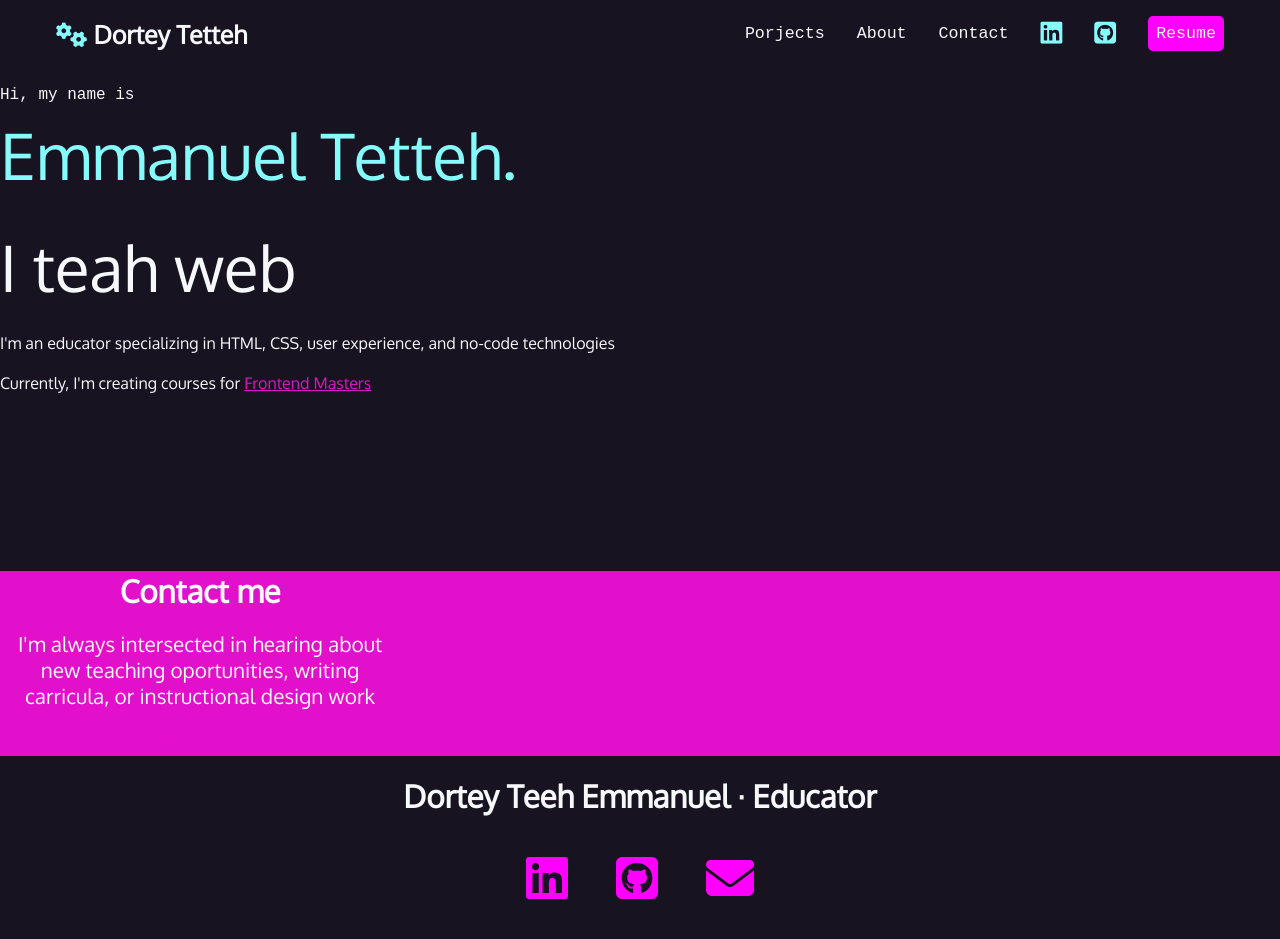
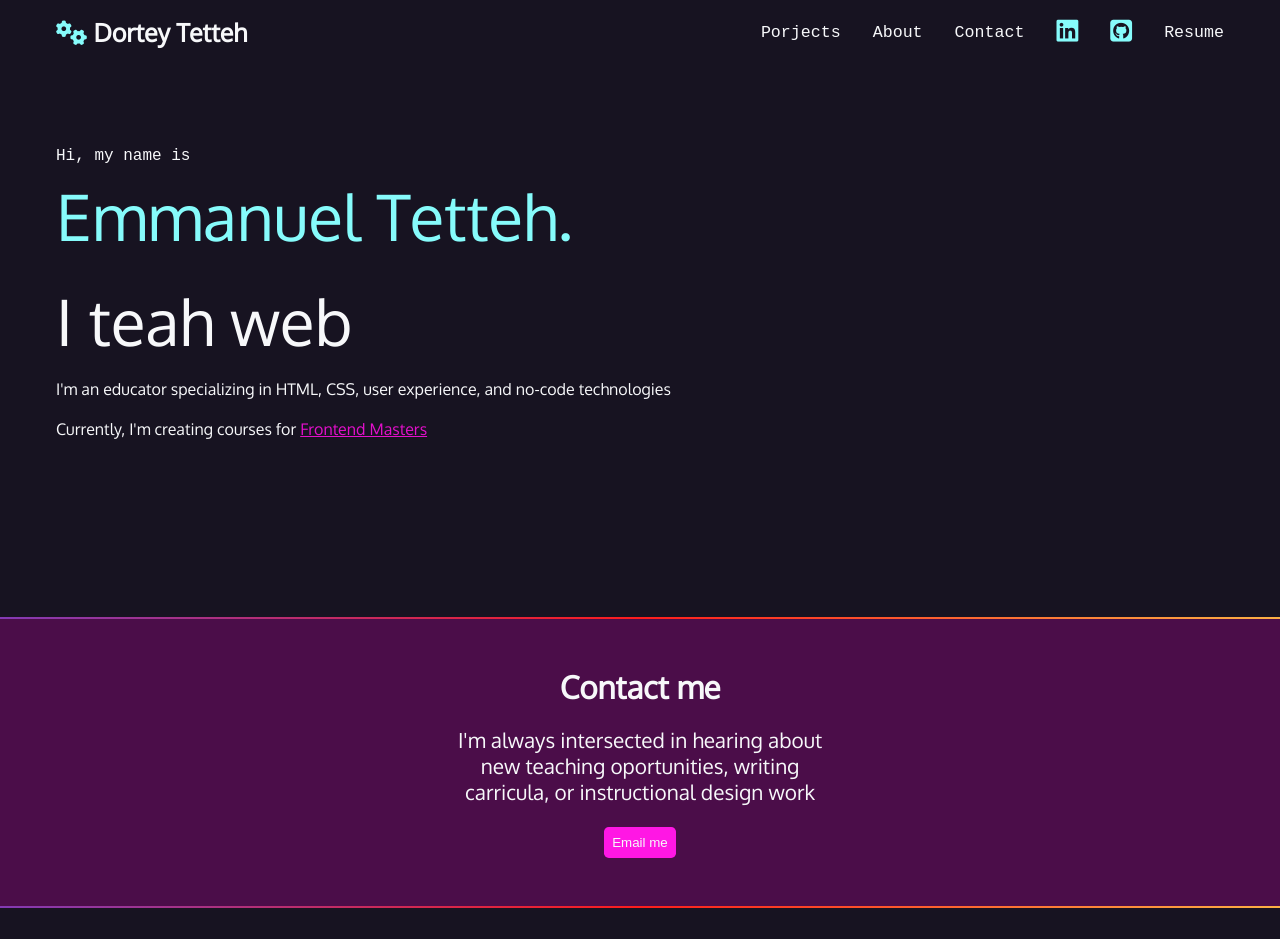
Before and after one commit to pythonwithDT/Getting-Tarted-with-Css---FrontEnd-Mentor, a plain HTML site: page index.html in a window 1280 px wide. Shown: the top 939 px of the page. Drawn offline with Linux system fonts and the light colour scheme; a web font is replaced by a local one.

Commit message:
getting started with css

```diff
--- a/index.html
+++ b/index.html
@@ -37,16 +37,16 @@
         and no-code technologies</p>
         <p>Currently, I'm creating courses for <a href="http://frontendmaster.com" target="_blank">Frontend Masters</a></p>
     </section>
-
+    <div class="gradient"></div>
     <section class="contacts">
         <div class="color">
             <h2>Contact me</h2>
             <p class="wrap">I'm always intersected in hearing about new teaching oportunities,
                 writing carricula, or instructional design work
             </p>
-            <p><a href="http://emmanueltdortey@yahoo.com">Email me</a></p>
+            <button><a href="http://emmanueltdortey@yahoo.com">Email me</a></button>
     </section>
-        </div>
+    <div class="gradient"></div>
     <footer>
         <h2>Dortey Teeh Emmanuel &middot; Educator </h2>
         <ul>
--- a/main.css
+++ b/main.css
@@ -52,16 +52,24 @@ a:hover {
 /* inreo styles */
 
 #intro {
-    padding-bottom: 10rem;
+    padding: 4rem 1rem 10rem 1rem;
+    max-width: 1200px;
+    margin: 0 auto;
 }
 
-#intro {
+#intro p{
     font-size: 1rem;
     line-height: 1.5;
 }
 
+/* #intro .name {
+    font-family: var(mono);
+    font-size: 1rem;
+} */
+
 .name {
     font-family: var(--mono);
+    font-size: 1rem;
 }
 
 .name span {
@@ -124,32 +132,60 @@ nav a {
     display: block;
 }
 
-.button {
+/* .button-2 {
+    text-decoration: none;
     background-color: magenta;
     padding: 0.5rem;
     border-radius: 5px;
-}
+} */
 
-.button:hover {
+/* button-2 a {
+    list-style: none;
+} */
+
+/* .button-2:hover {
     color: var(--white);
     background-color: var(--hotmag);
-}
+} */
 /* nav a:hover {
     color: var(--hotmag);
 } */
 
 .contacts  {
-    background-color: var(--hotmag);
+    background-color: var(--plum);
 }
+
+.contacts button {
+    background-color: var(--magenta);
+    border: none;
+    border-radius: .3rem;
+    padding: 0.5rem;
+    cursor: pointer;
+}
+
+.contacts button a {
+    text-decoration: none;
+    color: var(--white);
+}
+
 
 .color {
     width: 400px;
-    /* margin: auto auto; */
-    /* padding: 3rem 3rem; */
+    margin: 0 auto ;
+    padding: 3rem 0;
     text-align: center;
 }
 
+.gradient {
+    background: linear-gradient(90deg, rgba(131,58,180,1) 0%,
+    rgba(253,29,29,1) 50%,
+    rgba(252,176,69,1) 100%);
+    height: 2px;
+}
+
+
 footer {
+    margin-top: 3rem;
     text-align: center;
 }
 
```
